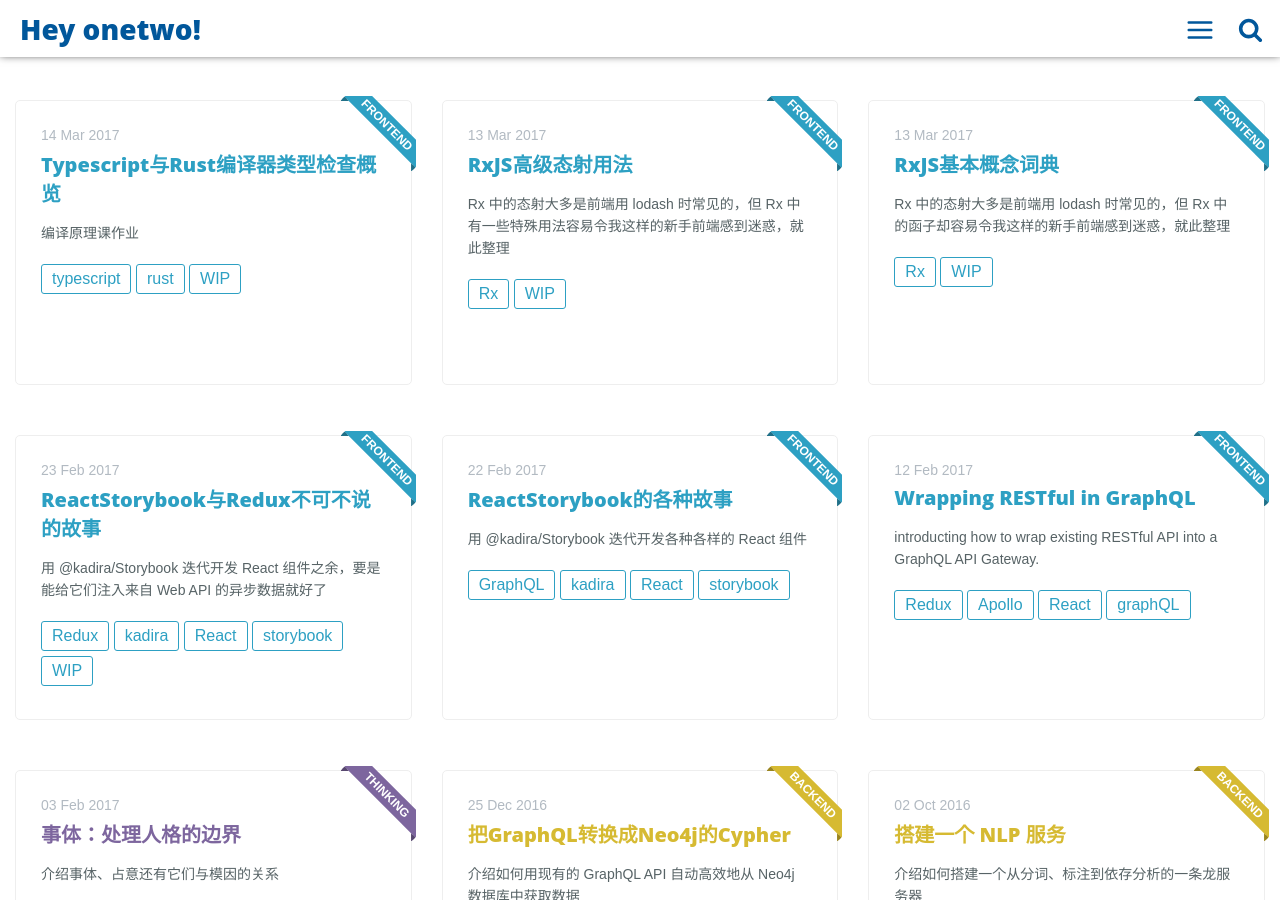
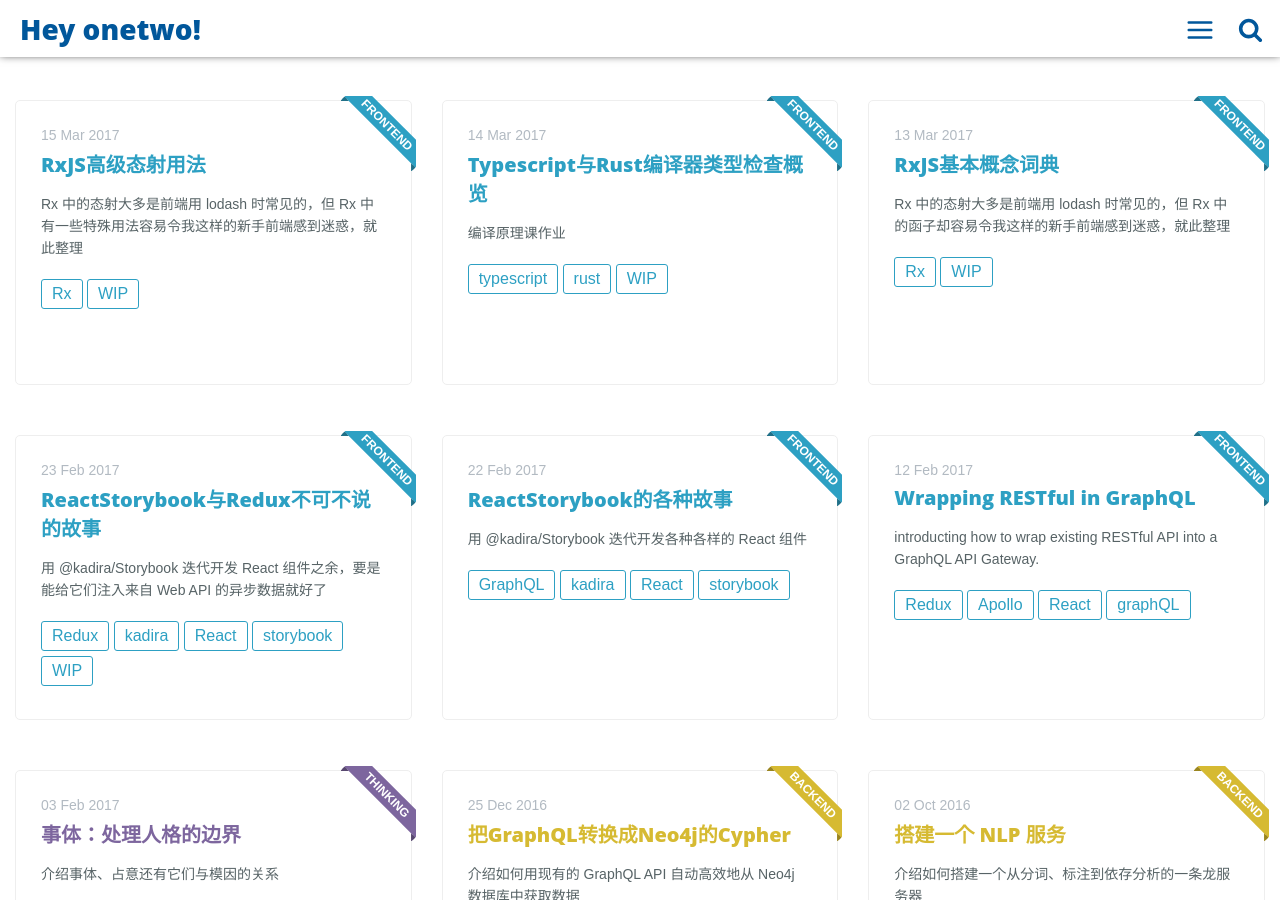
Before and after one commit to linonetwo/linonetwo.github.io, a Jekyll site: the page built from index.html, in a window 1280 px wide and 900 px high. Built offline with Jekyll 4.4.1, drawn with Linux system fonts in a browser that asks for light colours.

Commit message:
change time

```diff
--- a/_posts/2017-03-15-RxJS高级态射用法.md
+++ b/_posts/2017-03-15-RxJS高级态射用法.md
@@ -1,7 +1,7 @@
 ---
 layout: post
 title: "RxJS高级态射用法"
-date: 2017-03-13 17:44:19 +0800
+date: 2017-03-15 16:37:19 +0800
 image: 'blog-author.jpg'
 description: '介绍 RxJS 态射比 lodash 多出的有趣用法'
 main-class: 'frontend'
```
